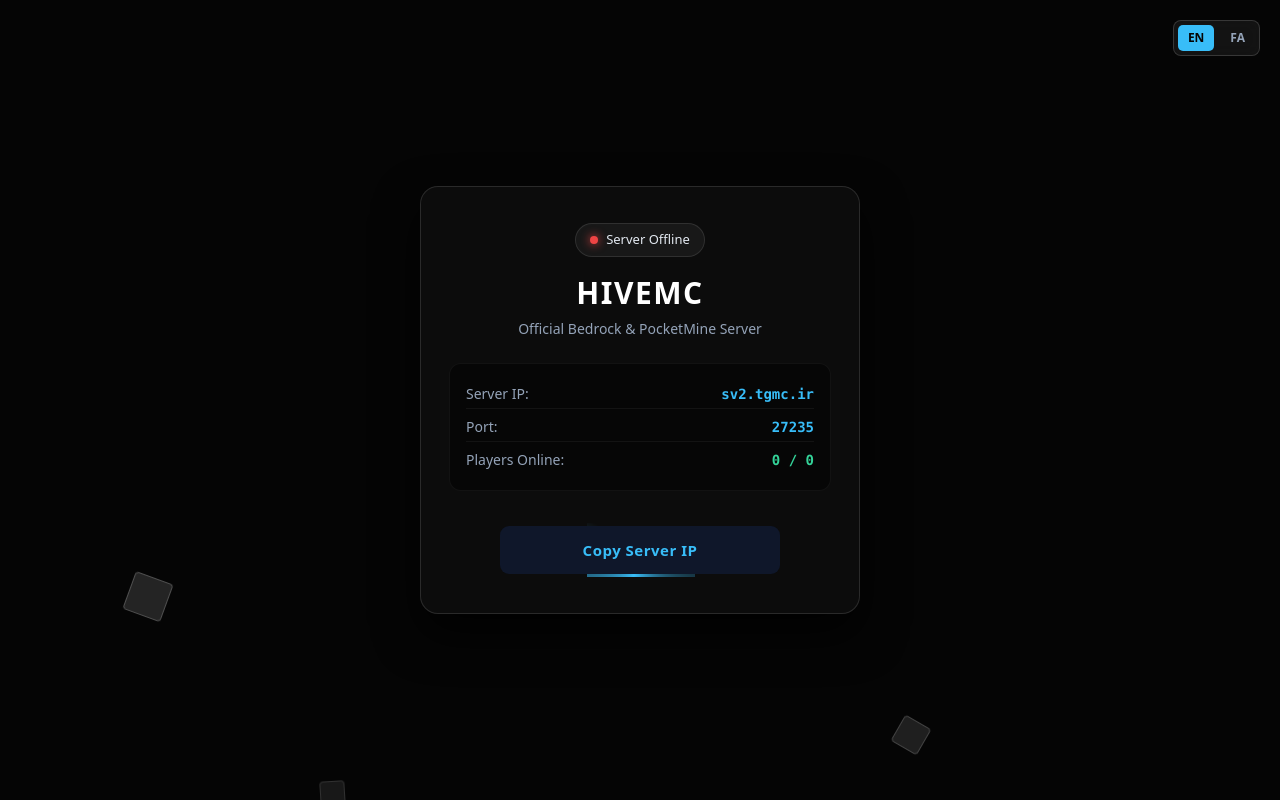
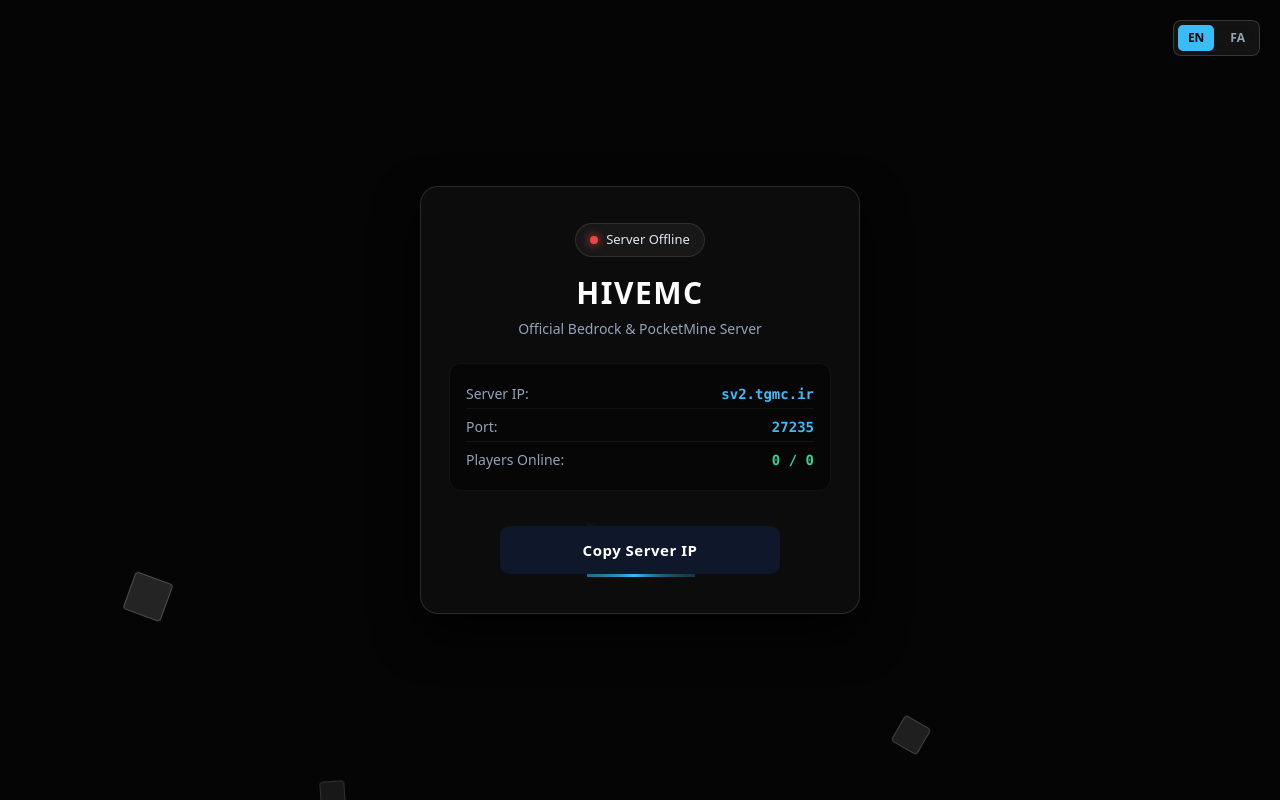
Before and after one commit to mrafekhajavi-ship-it/Hivemc, a website: page public/index.html in a window 1280 px wide. Drawn offline with nearby package versions, Linux system fonts and the light colour scheme; no server answers.

Commit message:
Update index.html

```diff
--- a/public/index.html
+++ b/public/index.html
@@ -104,7 +104,7 @@
       justify-content: center;
       background: #0f172a;
       border-radius: 9px;
-      color: #38bdf8;
+      color: #ffffff;
       font-weight: 600;
       font-size: 15px;
       letter-spacing: 0.5px;
```
